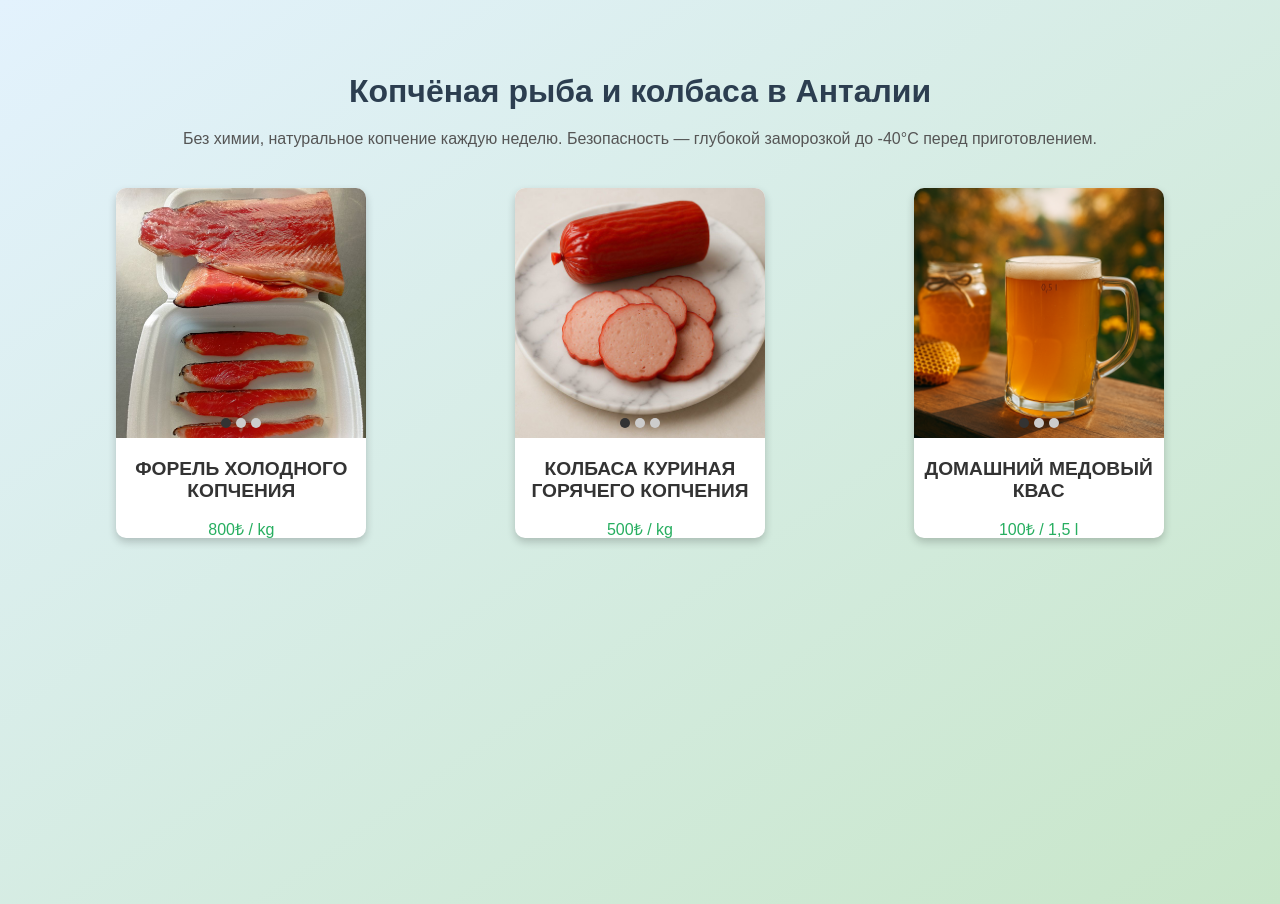
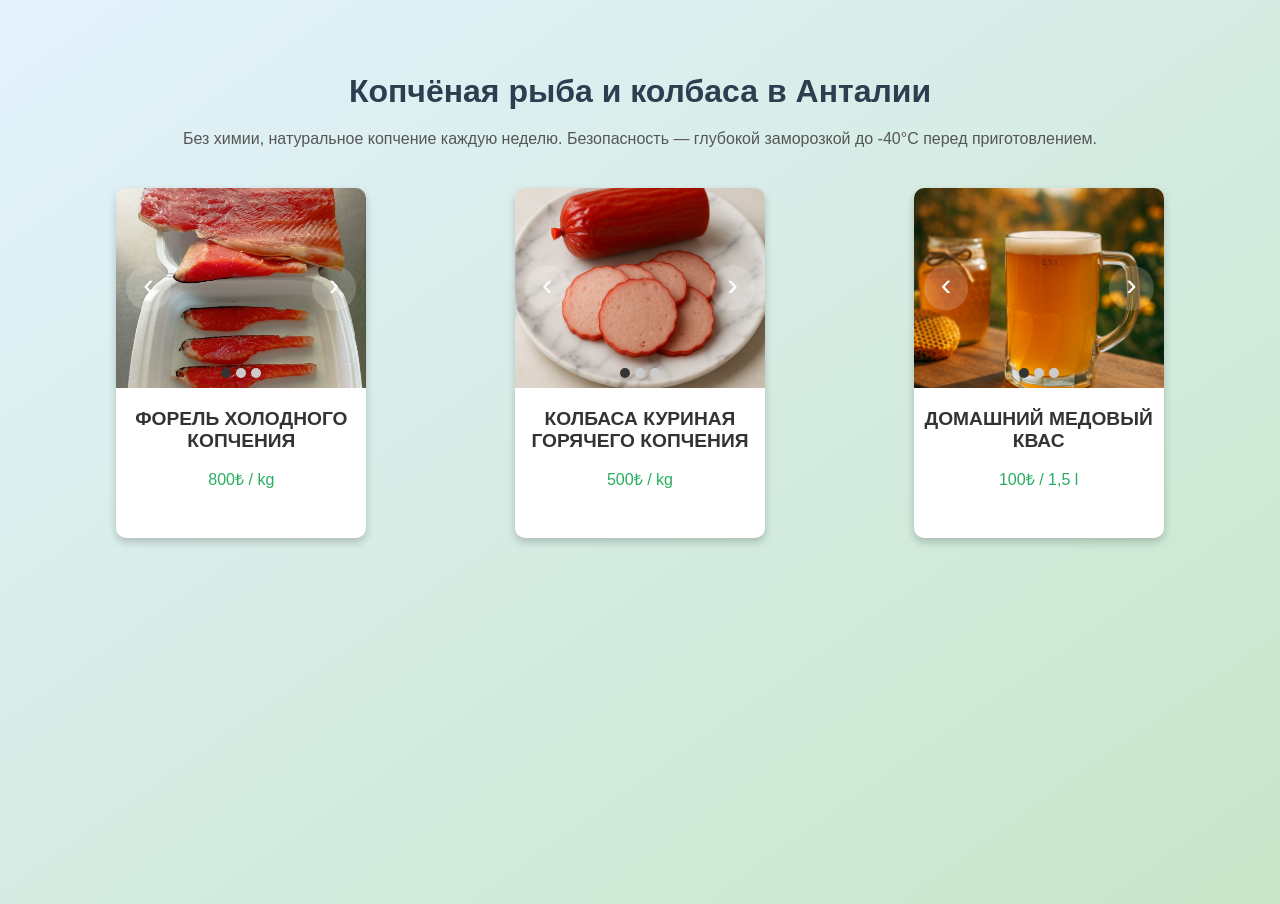
Before and after one commit to Ramiz2284/smokedFish_vercel, a React (Vite) app: page / in a window 1280 px wide. Built offline with nearby package versions, Linux system fonts and the light colour scheme.

Commit message:
add slider3

```diff
--- a/src/App.css
+++ b/src/App.css
@@ -160,8 +160,38 @@ body {
 .slider {
 	position: relative;
 	width: 100%;
-	height: 250px; /* Высота слайдера */
+	height: 200px; /* Высота слайдера */
 	overflow: hidden;
+}
+
+.slider-arrow {
+	position: absolute;
+	top: 50%;
+	transform: translateY(-50%);
+	background-color: rgba(255, 255, 255, 0.183);
+	border: none;
+	color: #ffffff;
+	font-size: 2rem;
+	cursor: pointer;
+	padding-left: 17px;
+	padding-right: 17px;
+	padding-top: 0px;
+	padding-bottom: 8px;
+	border-radius: 50%;
+	z-index: 10;
+	transition: background-color 0.3s ease;
+}
+
+.slider-arrow:hover {
+	background-color: rgba(255, 255, 255, 0.8);
+}
+
+.left-arrow {
+	left: 10px;
+}
+
+.right-arrow {
+	right: 10px;
 }
 
 .slider-dots {
--- a/src/App.jsx
+++ b/src/App.jsx
@@ -75,6 +75,15 @@ const ProductCard = ({ product }) => {
 		setStartX(null)
 	}
 
+	// Обработчики для стрелок
+	const handleNext = () => {
+		setCurrentSlide(prev => (prev + 1) % product.images.length)
+	}
+
+	const handlePrev = () => {
+		setCurrentSlide(prev => (prev === 0 ? product.images.length - 1 : prev - 1))
+	}
+
 	return (
 		<div
 			onClick={() => setFlipped(!flipped)}
@@ -92,6 +101,24 @@ const ProductCard = ({ product }) => {
 						alt={product.title}
 						className='product-image'
 					/>
+					<button
+						className='slider-arrow left-arrow'
+						onClick={e => {
+							e.stopPropagation()
+							handlePrev()
+						}}
+					>
+						&#8249;
+					</button>
+					<button
+						className='slider-arrow right-arrow'
+						onClick={e => {
+							e.stopPropagation()
+							handleNext()
+						}}
+					>
+						&#8250;
+					</button>
 					<div className='slider-dots'>
 						{product.images.map((_, index) => (
 							<span
```
